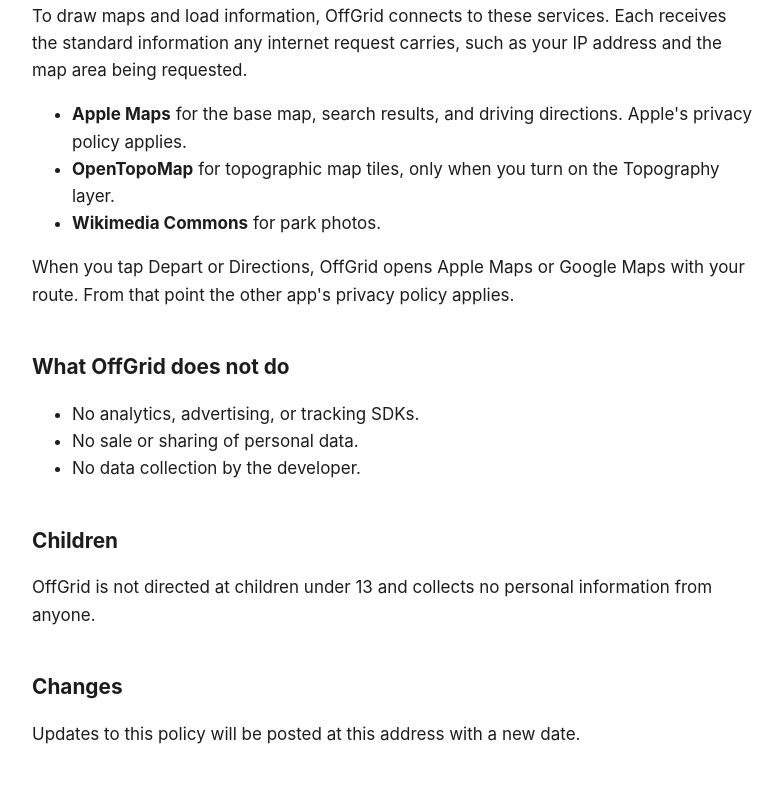
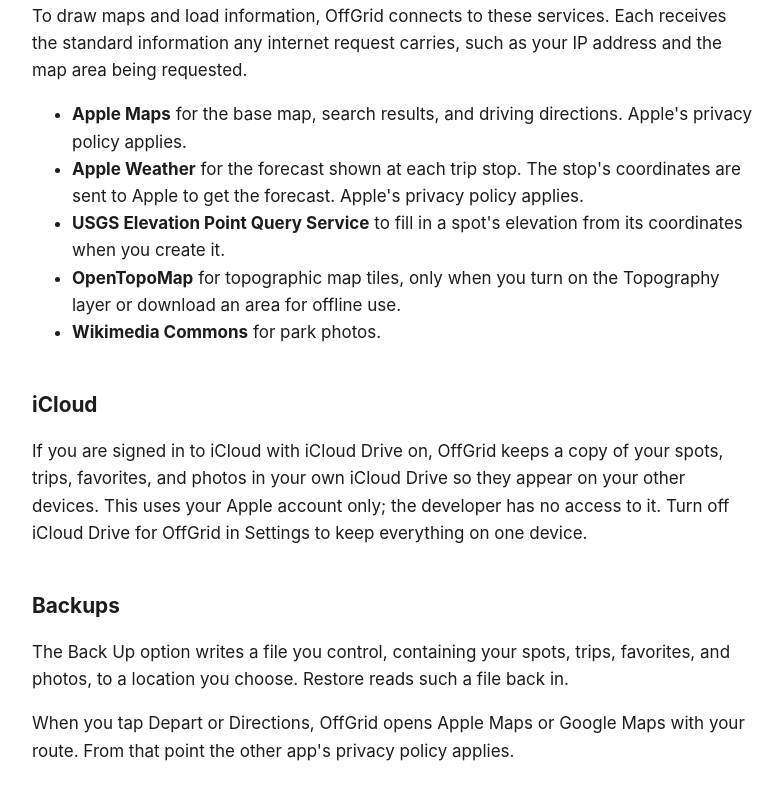
Before and after one commit to Cherrmann9/offgrid-legal, a plain HTML site: page privacy.html in a window 1280 px wide. Shown: the part 827-1614 px from the top of the page, without its empty margins (248-1031 px from the left). Drawn offline with Linux system fonts and the light colour scheme.

Commit message:
Privacy policy: Apple Weather, USGS elevation, iCloud Drive sync, backups

```diff
--- a/privacy.html
+++ b/privacy.html
@@ -1,5 +1,5 @@
 <!doctype html><html lang="en"><head><meta charset="utf-8"><meta name="viewport" content="width=device-width,initial-scale=1"><title>OffGrid Privacy Policy</title><style>body{font:17px/1.6 -apple-system,BlinkMacSystemFont,"Segoe UI",Helvetica,Arial,sans-serif;max-width:720px;margin:0 auto;padding:32px 20px;color:#1d1d1f;background:#fff}h1{font-size:2rem;line-height:1.15;letter-spacing:-.02em}h2{margin-top:2em;font-size:1.3rem}a{color:#2c7a3a}nav a{margin-right:16px}em{color:#6e6e73}@media(prefers-color-scheme:dark){body{background:#0a0d0b;color:#f5f5f7}a{color:#6bd17a}em{color:#a1a1a6}}</style></head><body><nav><a href="index.html">OffGrid</a><a href="privacy.html">Privacy Policy</a><a href="terms.html">Terms of Use</a></nav><h1>OffGrid Privacy Policy</h1>
-<p><em>Last updated: September 19, 2026</em></p>
+<p><em>Last updated: September 23, 2026</em></p>
 <p>OffGrid is a camping spot tracker and trip planner. It is designed to keep your data on your device.</p>
 <h2>What OffGrid stores</h2>
 <ul>
@@ -14,9 +14,15 @@
 <p>To draw maps and load information, OffGrid connects to these services. Each receives the standard information any internet request carries, such as your IP address and the map area being requested.</p>
 <ul>
 <li><strong>Apple Maps</strong> for the base map, search results, and driving directions. Apple&#x27;s privacy policy applies.</li>
-<li><strong>OpenTopoMap</strong> for topographic map tiles, only when you turn on the Topography layer.</li>
+<li><strong>Apple Weather</strong> for the forecast shown at each trip stop. The stop&#x27;s coordinates are sent to Apple to get the forecast. Apple&#x27;s privacy policy applies.</li>
+<li><strong>USGS Elevation Point Query Service</strong> to fill in a spot&#x27;s elevation from its coordinates when you create it.</li>
+<li><strong>OpenTopoMap</strong> for topographic map tiles, only when you turn on the Topography layer or download an area for offline use.</li>
 <li><strong>Wikimedia Commons</strong> for park photos.</li>
 </ul>
+<h2>iCloud</h2>
+<p>If you are signed in to iCloud with iCloud Drive on, OffGrid keeps a copy of your spots, trips, favorites, and photos in your own iCloud Drive so they appear on your other devices. This uses your Apple account only; the developer has no access to it. Turn off iCloud Drive for OffGrid in Settings to keep everything on one device.</p>
+<h2>Backups</h2>
+<p>The Back Up option writes a file you control, containing your spots, trips, favorites, and photos, to a location you choose. Restore reads such a file back in.</p>
 <p>When you tap Depart or Directions, OffGrid opens Apple Maps or Google Maps with your route. From that point the other app&#x27;s privacy policy applies.</p>
 <h2>What OffGrid does not do</h2>
 <ul>
```
